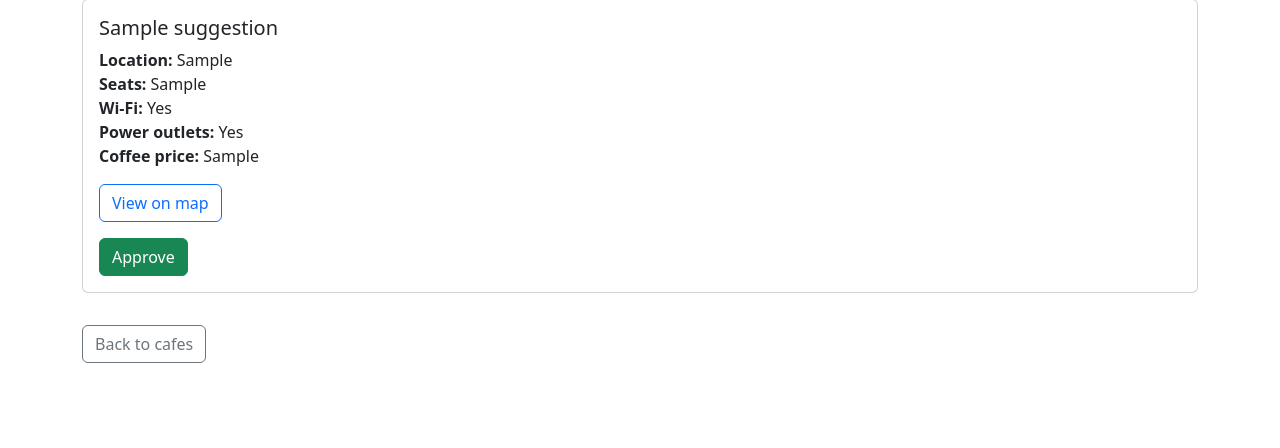
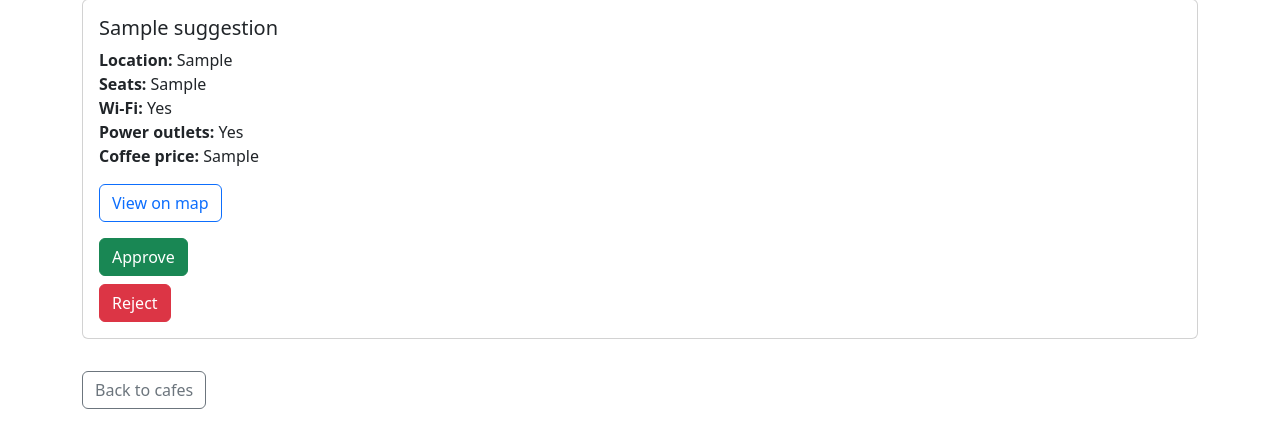
Before and after one commit to gustavodev6331/cafe-shop-website, a Flask app: page /admin in a window 1280 px wide. Shown: the part 121-569 px from the top of the page. Run offline with Flask 3, Linux system fonts and the light colour scheme; the visitor is signed in with stand-in values (Sample User, id 1); tables that the repository leaves empty hold one stand-in row (values such as "Sample post"); some libraries are stand-ins or nearby versions.

Commit message:
add the reject button onto the admin.html page

```diff
--- a/templates/admin.html
+++ b/templates/admin.html
@@ -35,6 +35,13 @@
                             Approve
                           </button>
                         </form>
+                        <form action="{{ url_for('reject_suggestion', suggestion_id=cafe.id) }}"
+                            method="POST" class="mt-2">
+                            <input type="hidden" name="csrf_token" value="{{ csrf_token() }}">
+                            <button type="submit" class="btn btn-danger">
+                                Reject
+                            </button>
+                        </form>
                     </div>
                 </div>
             {% endfor %}
```
